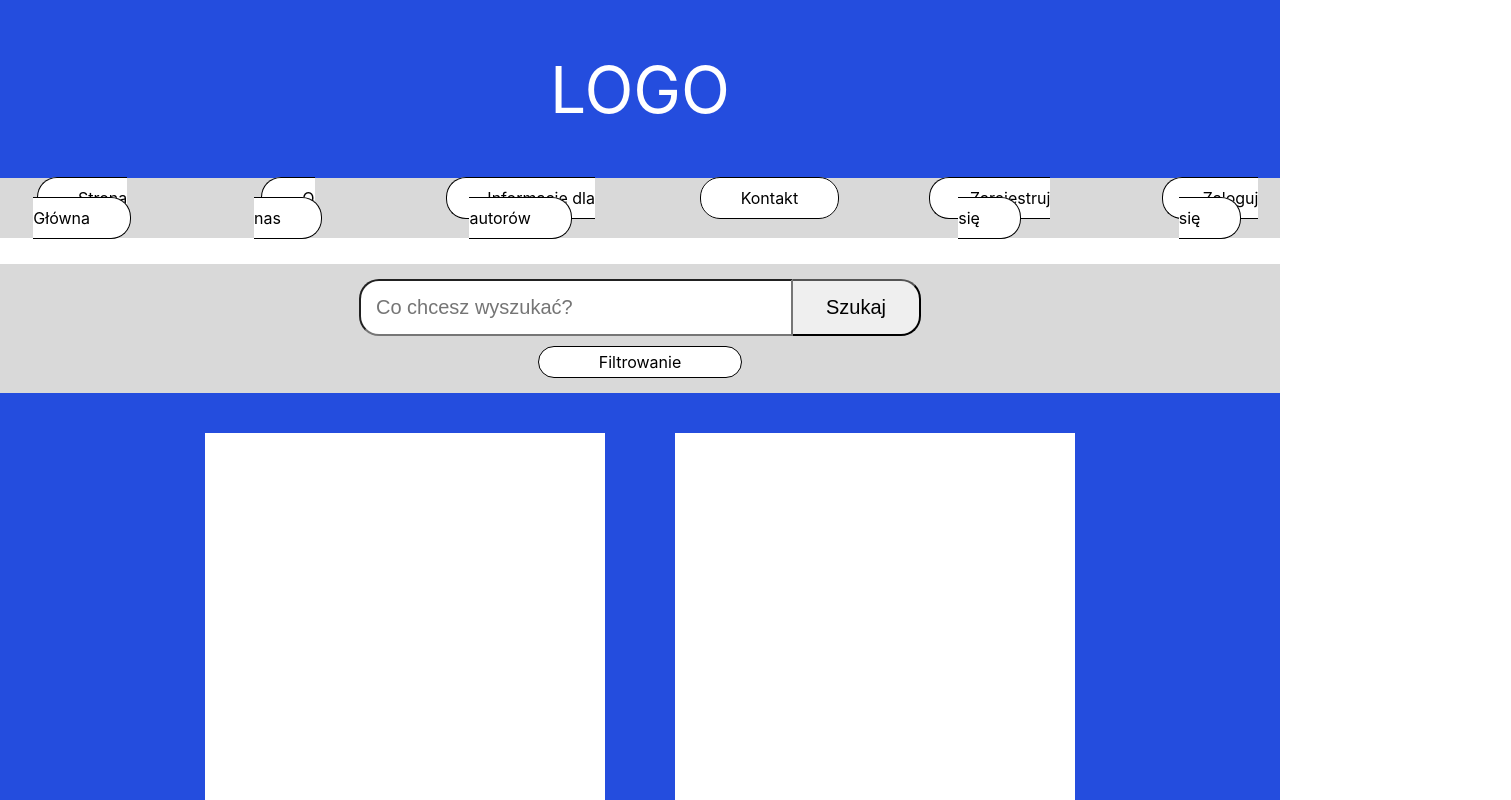
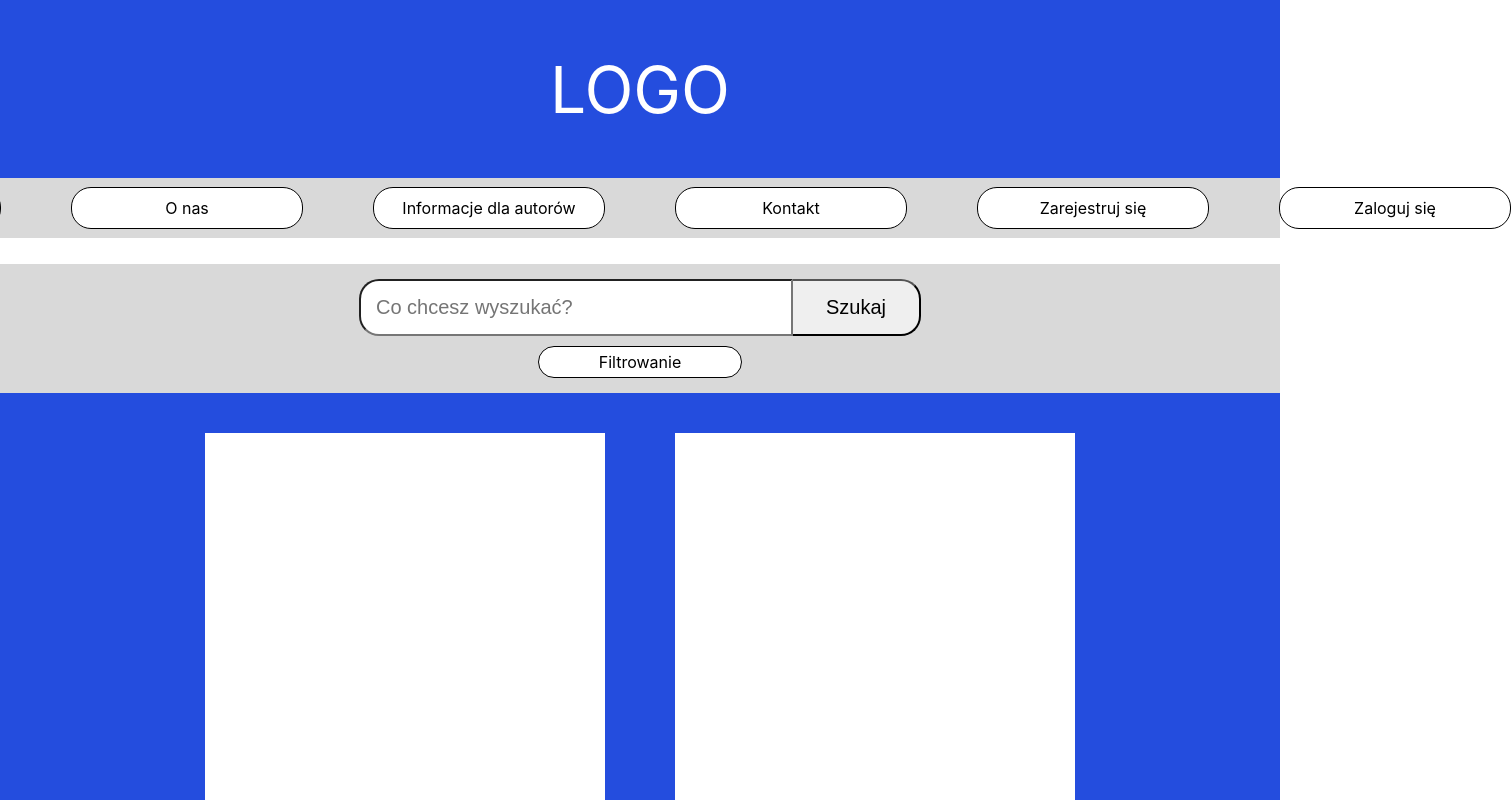
Before and after one commit to DLQuake/Aplikacja_internetowa_czasopisma_naukowego, a React (Create React App) app in the folder frontend/: page / in a window 1280 px wide. Shown: the top 800 px of the page, 1511 px wide, since content can reach past the window. Built offline with nearby package versions, Linux system fonts and the light colour scheme.

Commit message:
Add updates in css of Component Header

```diff
--- a/frontend/src/components/CzescGlowna/Header/Header.css
+++ b/frontend/src/components/CzescGlowna/Header/Header.css
@@ -36,12 +36,15 @@
 }
 
 .navigation__list-item {
+    width: 230px;
     background-color: #ffffff;
-    padding: 10px 40px;
+    padding: 10px 0px;
     border: 1px solid #000000;
     border-radius: 20px;
     color: #000000;
     text-decoration: none;
+    display: flex;
+    justify-content: center;
 }
 
 .navigation__list-item:hover {
```
